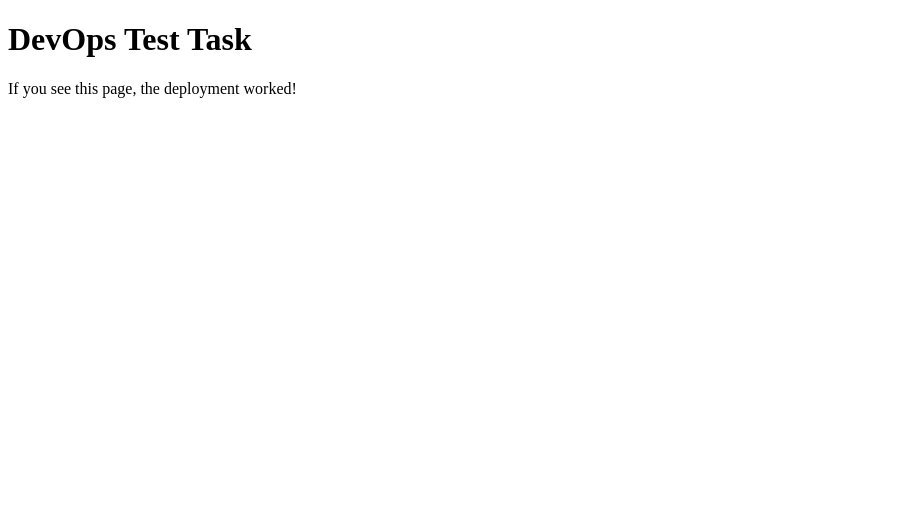
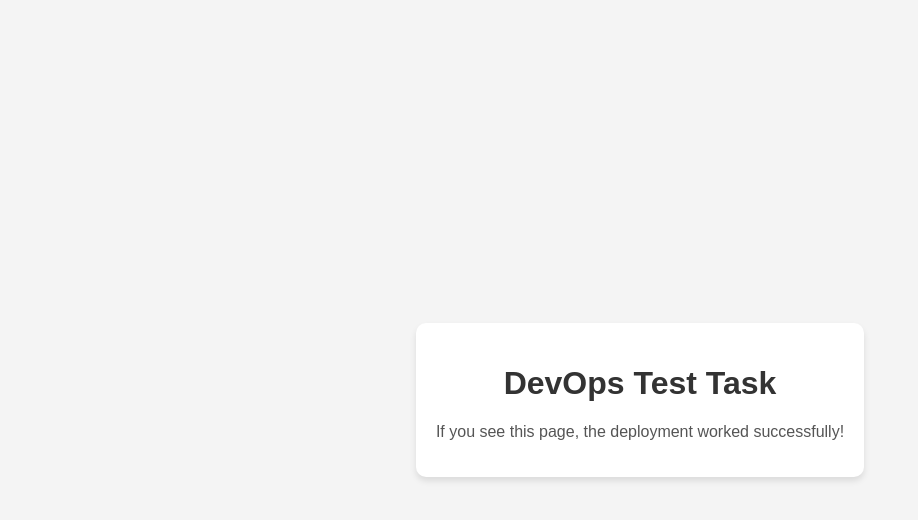
Before and after one commit to pavel-platonov/devops-test-task, a plain HTML site: page index.html in a window 1280 px wide. Shown: the whole page, without its empty margins (0-918 px from the left). Drawn offline with Linux system fonts and the light colour scheme.

Commit message:
Update index.html

```diff
--- a/index.html
+++ b/index.html
@@ -3,10 +3,37 @@
 <head>
     <meta charset="UTF-8">
     <meta name="viewport" content="width=device-width, initial-scale=1.0">
-    <title>Test Task</title>
+    <title>DevOps Test Task</title>
+    <link rel="stylesheet" href="style.css">
+    <style>
+        body {
+            font-family: Arial, sans-serif;
+            background-color: #f4f4f4;
+            display: flex;
+            justify-content: center;
+            align-items: center;
+            height: 100vh;
+            margin: 0;
+        }
+        .container {
+            background: white;
+            padding: 20px;
+            border-radius: 10px;
+            box-shadow: 0px 4px 6px rgba(0, 0, 0, 0.1);
+            text-align: center;
+        }
+        h1 {
+            color: #333;
+        }
+        p {
+            color: #555;
+        }
+    </style>
 </head>
 <body>
-    <h1>DevOps Test Task</h1>
-    <p>If you see this page, the deployment worked!</p>
+    <div class="container">
+        <h1>DevOps Test Task</h1>
+        <p>If you see this page, the deployment worked successfully!</p>
+    </div>
 </body>
 </html>
```
